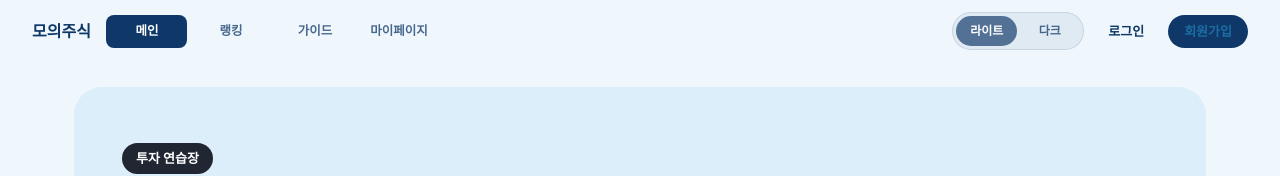
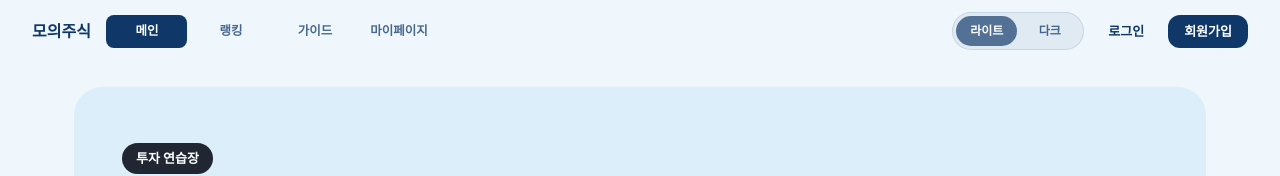
Before and after one commit to prgrms-be-devcourse/NBE10-12-final-BAEDANG, a Next.js app in the folder front/: page / in a window 1280 px wide. Shown: the top 176 px of the page. Built offline with nearby package versions, Linux system fonts and the light colour scheme; a web font is replaced by a local one.

Commit message:
fix: 헤더 회원가입 버튼 글자색을 흰색으로, 모서리를 히어로 CTA 버튼과 동일하게 맞춥니다
rounded-full(999px) -> rounded-xl(12px)로 변경해 메인 화면 히어로의
'모의 투자금 받고 시작하기' 버튼 모양과 통일했습니다.

```diff
--- a/front/src/components/Nav.tsx
+++ b/front/src/components/Nav.tsx
@@ -99,8 +99,8 @@ export function Nav() {
             </Link>
             <Link
               href={`/signup?next=${encodeURIComponent(pathname)}`}
-              className="whitespace-nowrap rounded-full px-4 py-[7px] text-[13px] font-bold text-white"
-              style={{ background: "var(--accent)" }}
+              className="whitespace-nowrap rounded-xl px-4 py-[7px] text-[13px] font-bold"
+              style={{ background: "var(--accent)", color: "#ffffff" }}
             >
               회원가입
             </Link>
```
